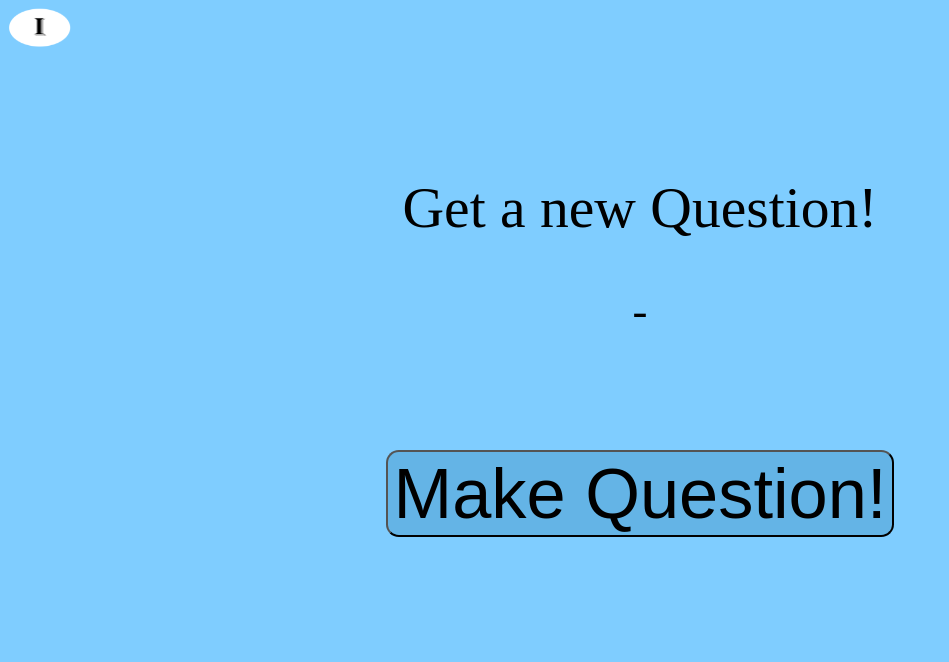
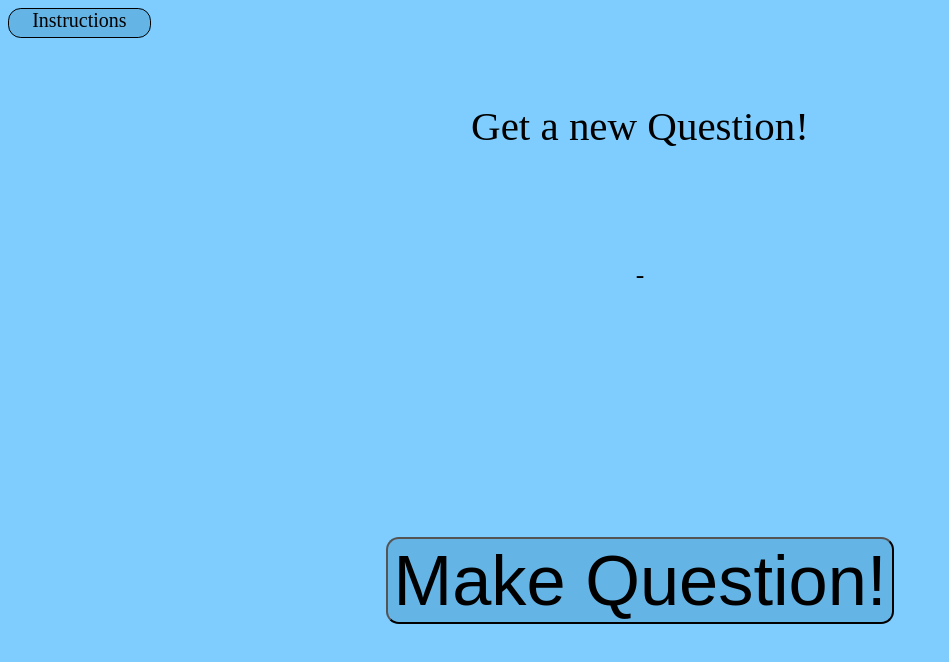
Before and after one commit to taillow40/Website, a website with bundled scripts: page 404.html in a window 1280 px wide. Shown: the whole page, without its empty margins (0-949 px from the left). Built offline with nearby package versions, Linux system fonts and the light colour scheme; no server answers.

Commit message:
More styles

```diff
--- a/404.html
+++ b/404.html
@@ -5,14 +5,18 @@
     <link rel="stylesheet" href="styln.css">
 </Head>
 <Body>
-    <div id="Instructions" ><A href="Instructions.html"><img src="information.png" id="InstructionsImg"></A></div>
+
+    <div id="Instructions" ><A href="Instructions.html" id="Link">Instructions</A></div>
+
     <div id= "QuestionBox">
+
     <div id="Question">
         Get a new Question!
     </div>
     <div id="HighLow">
         -
-    </div>
+</div>
+
     <div id="MakeQuestion">
         <button type="button" onclick="getRandomQuestionString()" id="ButtonItself">Make Question!</button>
      </div>
--- a/styln.css
+++ b/styln.css
@@ -4,10 +4,10 @@ body {
 
 #QuestionBox {
 
-  width: 65%;
-  padding-top: 10vw;
-  height: 70%;
-  font-size: 4.5vw;
+  width: 75%;
+  padding-top: 5vw;
+  height: 50%;
+  font-size: 3.2vw;
   margin: auto;
 
 
@@ -17,16 +17,18 @@ body {
   text-align: center;
 
   width: 100%;
-  height: 20%;
+  height: 10%;
+  padding-bottom: 10vh;
 
 }
 
 #HighLow {
   text-align: center;
+  padding-top: 3vw;
   width: 100%;
   height: 30%;
-  font-size: 3.5vw;
-
+  font-size: 2vw;
+  padding-bottom: 20vh;
 
 }
 
@@ -34,7 +36,7 @@ body {
 
   width: 100%;
   height: 25%;
-  font-size: 5.5vw;
+  font-size: 4.5vw;
   text-align: center;
 
 
@@ -52,3 +54,25 @@ body {
   width: 5%;
   height: 5%;
 }
+
+#Instructions {
+
+  border-radius: 1vw;
+  border-style: solid;
+  text-decoration: none;
+  border-color: black;
+  border-width: 1;
+  color: black;
+  background: rgba(100, 180, 230, 1.0);
+  width: 11vw;
+  height: 3.5vh;
+  text-align: center;
+  font-size: 2.5vh;
+
+}
+
+#Link {
+  text-decoration: none;
+  color: black;
+
+}
```
